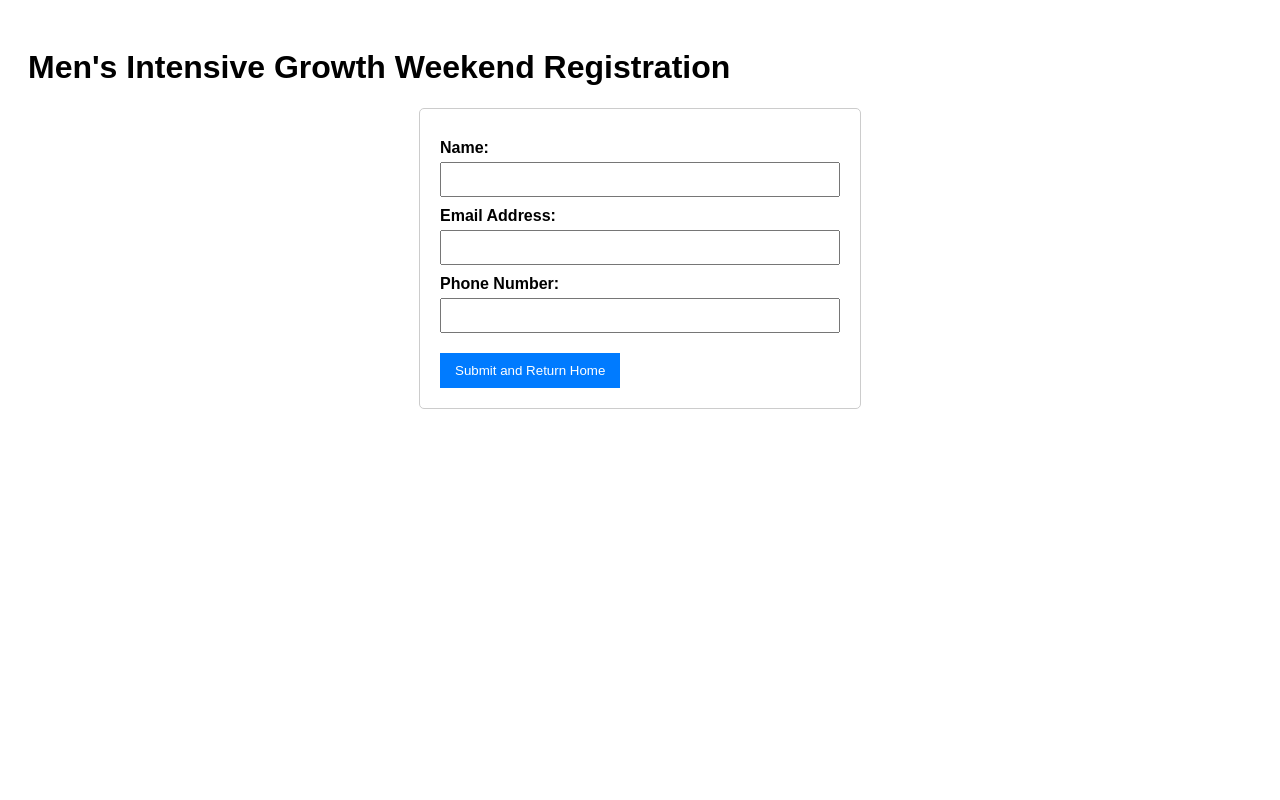
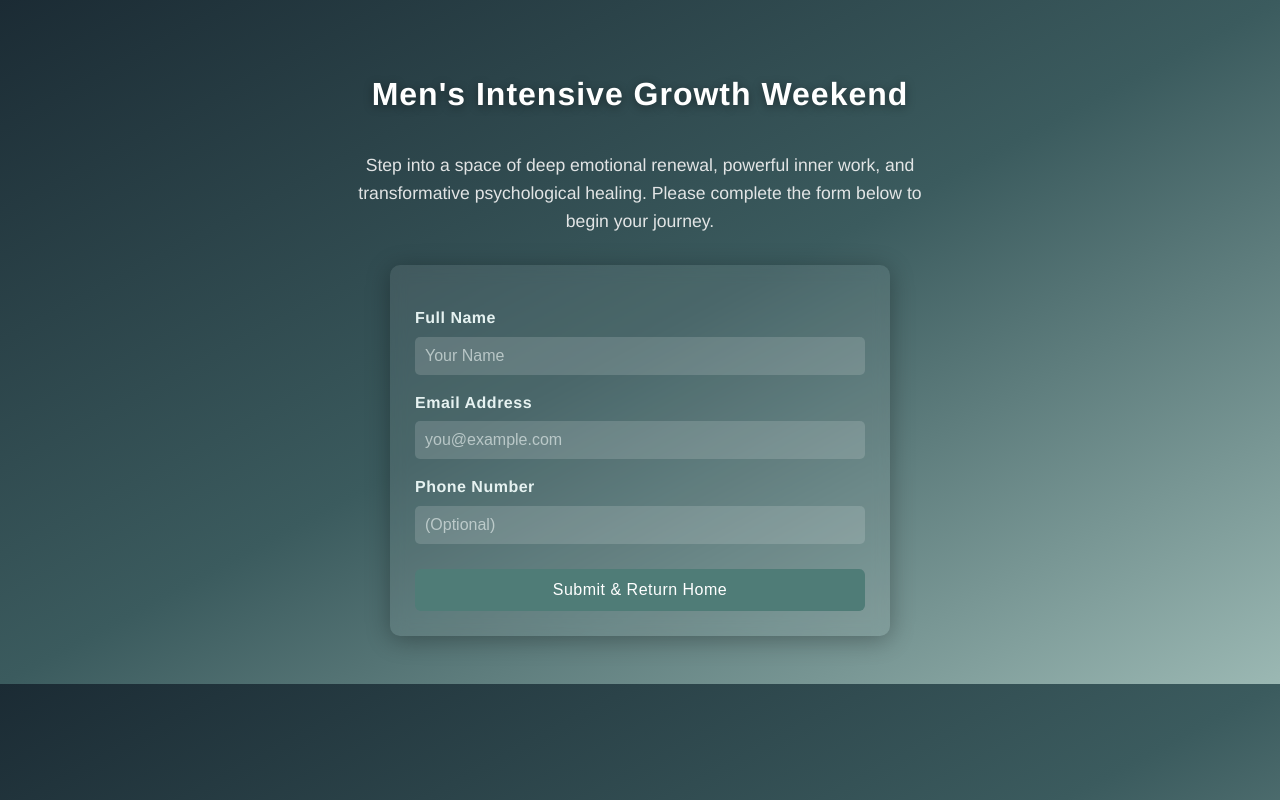
Before and after one commit to melipil5780-afk/melipil5780-afk.github.io, a plain HTML site: page register.html in a window 1280 px wide. Drawn offline with Linux system fonts and the light colour scheme.

Commit message:
second page

```diff
--- a/register.html
+++ b/register.html
@@ -1,36 +1,117 @@
-<!DOCTYPE html>
+ <!DOCTYPE html>
 <html lang="en">
 <head>
     <meta charset="UTF-8">
-    <meta name="viewport" content="width=device-width, initial-scale=1.0">
-    <title>Registration Form</title>
+    <meta-name="viewport" content="width=device-width, initial-scale=1.0">
+    <title>Men's Intensive Growth Weekend – Registration</title>
     <style>
-        /* Basic styling for the form to make it readable */
-        body { font-family: Arial, sans-serif; padding: 20px; }
-        form { max-width: 400px; margin: 0 auto; padding: 20px; border: 1px solid #ccc; border-radius: 5px; }
-        label { display: block; margin-top: 10px; font-weight: bold; }
-        input[type="text"], input[type="email"], input[type="tel"] { width: 100%; padding: 8px; margin-top: 5px; box-sizing: border-box; }
-        button { margin-top: 20px; padding: 10px 15px; background-color: #007bff; color: white; border: none; cursor: pointer; }
+        /* Overall Theme: calm, powerful, healing */
+        body {
+            font-family: "Helvetica Neue", Arial, sans-serif;
+            padding: 40px;
+            background: linear-gradient(to bottom right, #1b2b34, #3b5b5e, #9bb8b3);
+            color: #f5f5f5;
+            line-height: 1.6;
+        }
+
+        h1 {
+            text-align: center;
+            margin-bottom: 30px;
+            font-size: 2rem;
+            letter-spacing: 1px;
+            font-weight: 700;
+            color: #ffffff;
+            text-shadow: 0 2px 10px rgba(0,0,0,0.4);
+        }
+
+        p.subtitle {
+            text-align: center;
+            max-width: 600px;
+            margin: 0 auto 30px auto;
+            font-size: 1.1rem;
+            opacity: 0.9;
+        }
+
+        form {
+            max-width: 450px;
+            margin: 0 auto;
+            padding: 25px;
+            background-color: rgba(255, 255, 255, 0.08);
+            border-radius: 10px;
+            backdrop-filter: blur(8px);
+            box-shadow: 0 4px 25px rgba(0,0,0,0.3);
+        }
+
+        label {
+            display: block;
+            margin-top: 15px;
+            font-weight: bold;
+            color: #e6f2f1;
+            letter-spacing: 0.5px;
+        }
+
+        input[type="text"],
+        input[type="email"],
+        input[type="tel"] {
+            width: 100%;
+            padding: 10px;
+            margin-top: 6px;
+            box-sizing: border-box;
+            border: none;
+            border-radius: 5px;
+            background-color: rgba(255,255,255,0.15);
+            color: #ffffff;
+            font-size: 1rem;
+        }
+
+        input::placeholder {
+            color: #dce6e5;
+            opacity: 0.7;
+        }
+
+        button {
+            margin-top: 25px;
+            width: 100%;
+            padding: 12px;
+            background-color: #4f7c77;
+            color: #ffffff;
+            border: none;
+            border-radius: 6px;
+            cursor: pointer;
+            font-size: 1rem;
+            letter-spacing: 0.5px;
+            transition: background-color 0.3s ease;
+        }
+
+        button:hover {
+            background-color: #6ba49e;
+        }
     </style>
 </head>
 <body>
 
-    <h1>Men's Intensive Growth Weekend Registration</h1>
+    <h1>Men's Intensive Growth Weekend</h1>
+
+    <p class="subtitle">
+        Step into a space of deep emotional renewal, powerful inner work,
+        and transformative psychological healing.
+        Please complete the form below to begin your journey.
+    </p>
 
     <form action="https://formsubmit.co/Melipil5780@gmail.com" method="POST">
 
-        <label for="name">Name:</label>
-        <input type="text" id="name" name="Name" required>
+        <label for="name">Full Name</label>
+        <input type="text" id="name" name="Name" placeholder="Your Name" required>
 
-        <label for="email">Email Address:</label>
-        <input type="email" id="email" name="Email Address" required>
+        <label for="email">Email Address</label>
+        <input type="email" id="email" name="Email Address" placeholder="you@example.com" required>
 
-        <label for="number">Phone Number:</label>
-        <input type="tel" id="number" name="Phone Number">
+        <label for="number">Phone Number</label>
+        <input type="tel" id="number" name="Phone Number" placeholder="(Optional)">
 
         <input type="hidden" name="_next" value="https://afk.github.io/">
 
-        <button type="submit">Submit and Return Home</button>
+        <button type="submit">Submit & Return Home</button>
     </form>
 
 </body>
```
